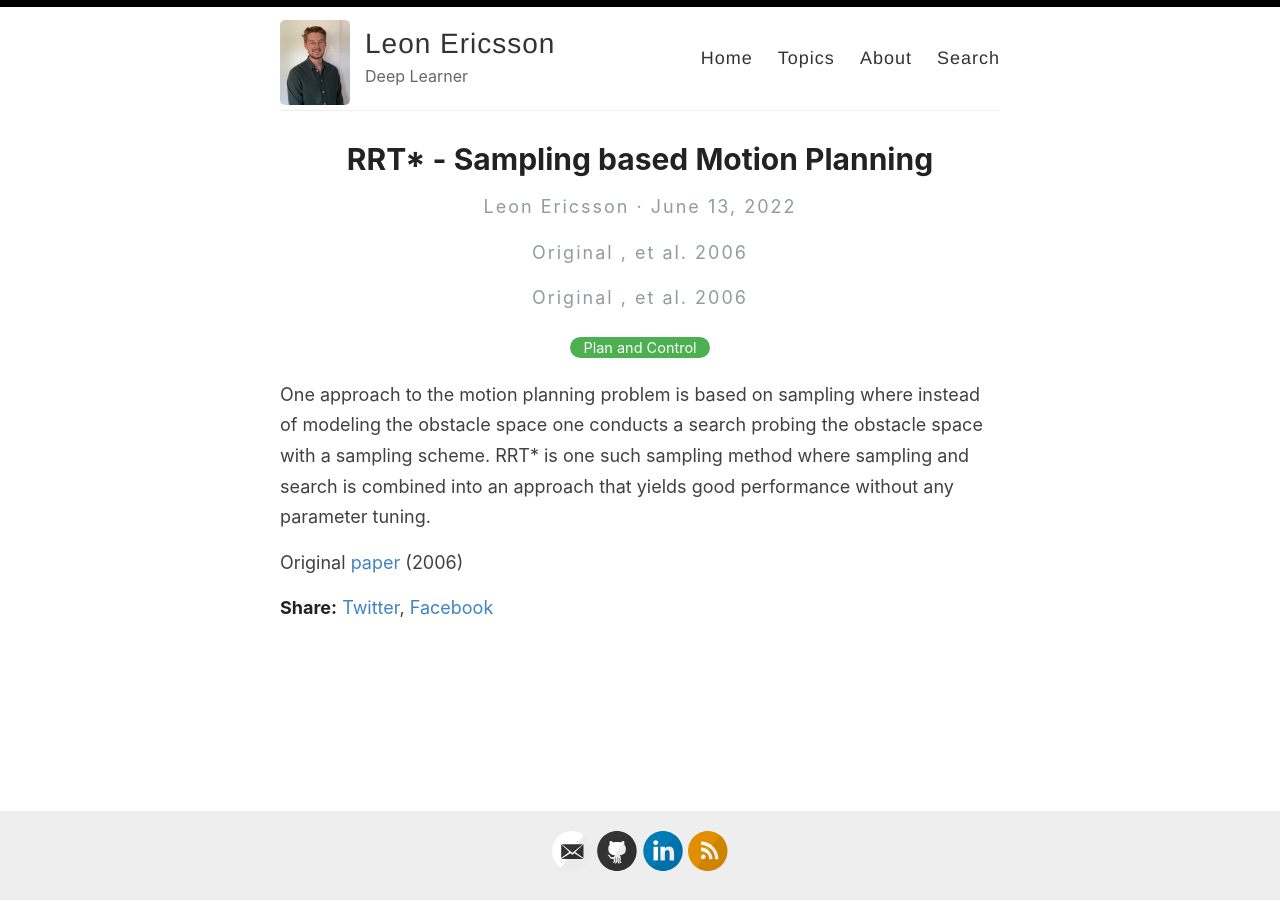
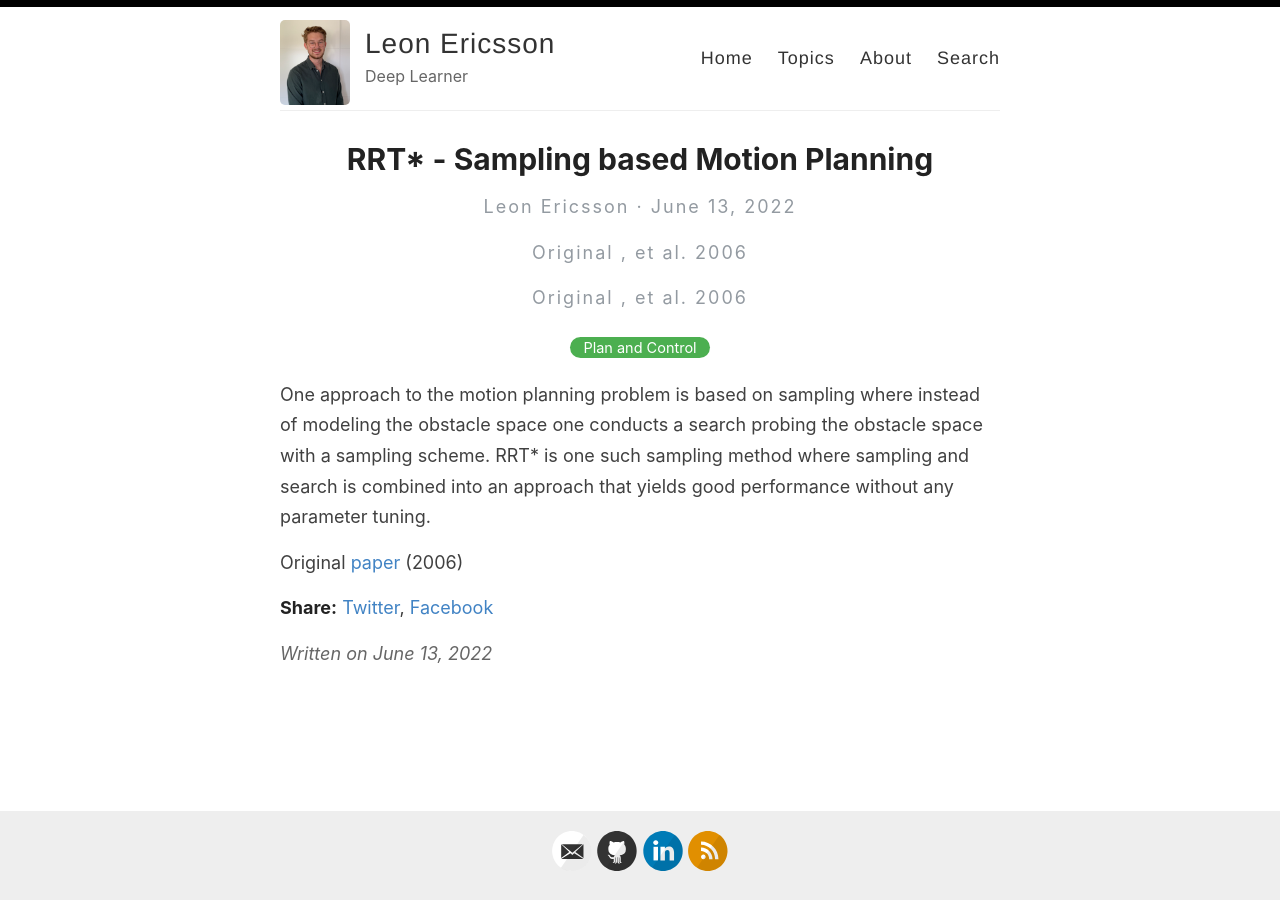
Before and after one commit to LeonEricsson/leonericsson.github.io, a Jekyll site: the page built from _posts/2022-06-13-rrt.md, in a window 1280 px wide. Built offline with Jekyll 4.4.1, drawn with Linux system fonts in a browser that asks for light colours.

Commit message:
moved date

```diff
--- a/_layouts/post.html
+++ b/_layouts/post.html
@@ -37,9 +37,9 @@ layout: default
     <p><span class="share-box">Share:</span> <a href="http://twitter.com/share?text={{ page.title }}&url={{site.url}}{{page.url}}" target="_blank">Twitter</a>, <a href="https://www.facebook.com/sharer.php?u={{site.url}}{{page.url}}" target="_blank">Facebook</a></p>
   </div>
 
-  <!--<div class="date">
+  <div class="date">
     Written on {{ page.date | date: "%B %e, %Y" }}
-  </div>-->
+  </div>
 
   {% include disqus.html %}
 </article>
```
